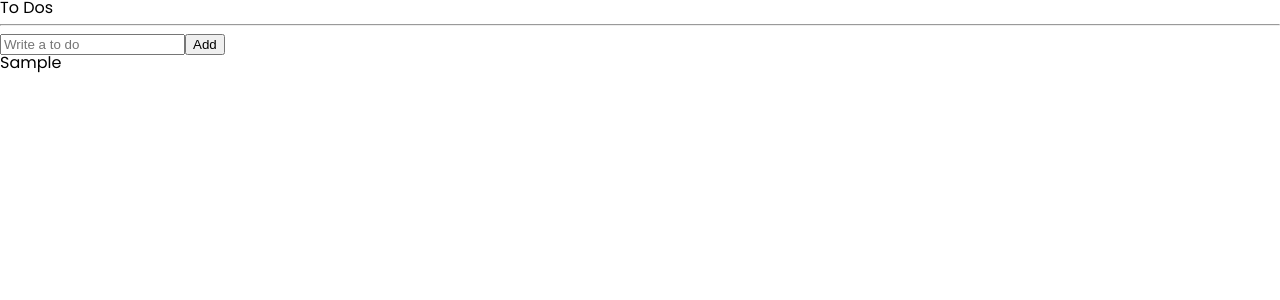
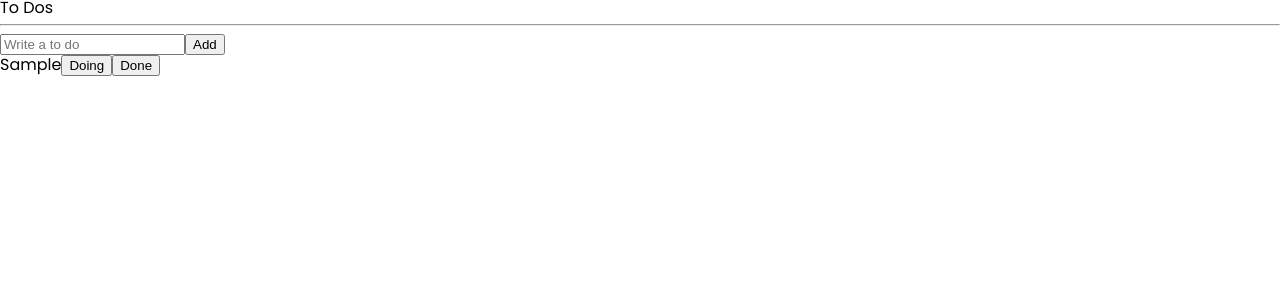
Before and after one commit to yujini-kim/todolist, a React (Create React App) app: page / in a window 1280 px wide. Both pictures are taken after typing "Sample" into the empty fields and a click on the button "Add". Shown: the top 300 px of the page. Built offline with nearby package versions, Linux system fonts and the light colour scheme.

Commit message:
feat: 할일 체크 버튼 추가
- 투두 리스트별 진행상태 버튼 추가

```diff
--- a/src/component/ToDo.tsx
+++ b/src/component/ToDo.tsx
@@ -1,5 +1,41 @@
-import { IToDo } from '../atoms';
+import { useSetRecoilState } from 'recoil';
+import { IToDo, toDoState } from '../atoms';
 
-export default function Todo({ text }: IToDo) {
-  return <li>{text}</li>;
+export default function Todo({ text, category, id }: IToDo) {
+  const setToDos = useSetRecoilState(toDoState);
+
+  const onClick = (event: React.MouseEvent<HTMLButtonElement>) => {
+    const {
+      currentTarget: { name },
+    } = event;
+    setToDos((prev) =>
+      prev.map((oldToDo) => {
+        if (oldToDo.id === id) {
+          return { text, id, category: name as any };
+        }
+        return oldToDo;
+      })
+    );
+  };
+
+  return (
+    <li>
+      <span>{text}</span>
+      {category !== 'DOING' && (
+        <button name="DOING" onClick={onClick}>
+          Doing
+        </button>
+      )}
+      {category !== 'TO_DO' && (
+        <button name="TO_DO" onClick={onClick}>
+          To Do
+        </button>
+      )}
+      {category !== 'DONE' && (
+        <button name="DONE" onClick={onClick}>
+          Done
+        </button>
+      )}
+    </li>
+  );
 }
--- a/src/component/ToDoList.tsx
+++ b/src/component/ToDoList.tsx
@@ -13,7 +13,7 @@
       <CreateTodo />
       <ul>
         {toDos.map((todo) => (
-          <Todo {...todo} />
+          <Todo key={todo.id} {...todo} />
         ))}
       </ul>
     </div>
```
